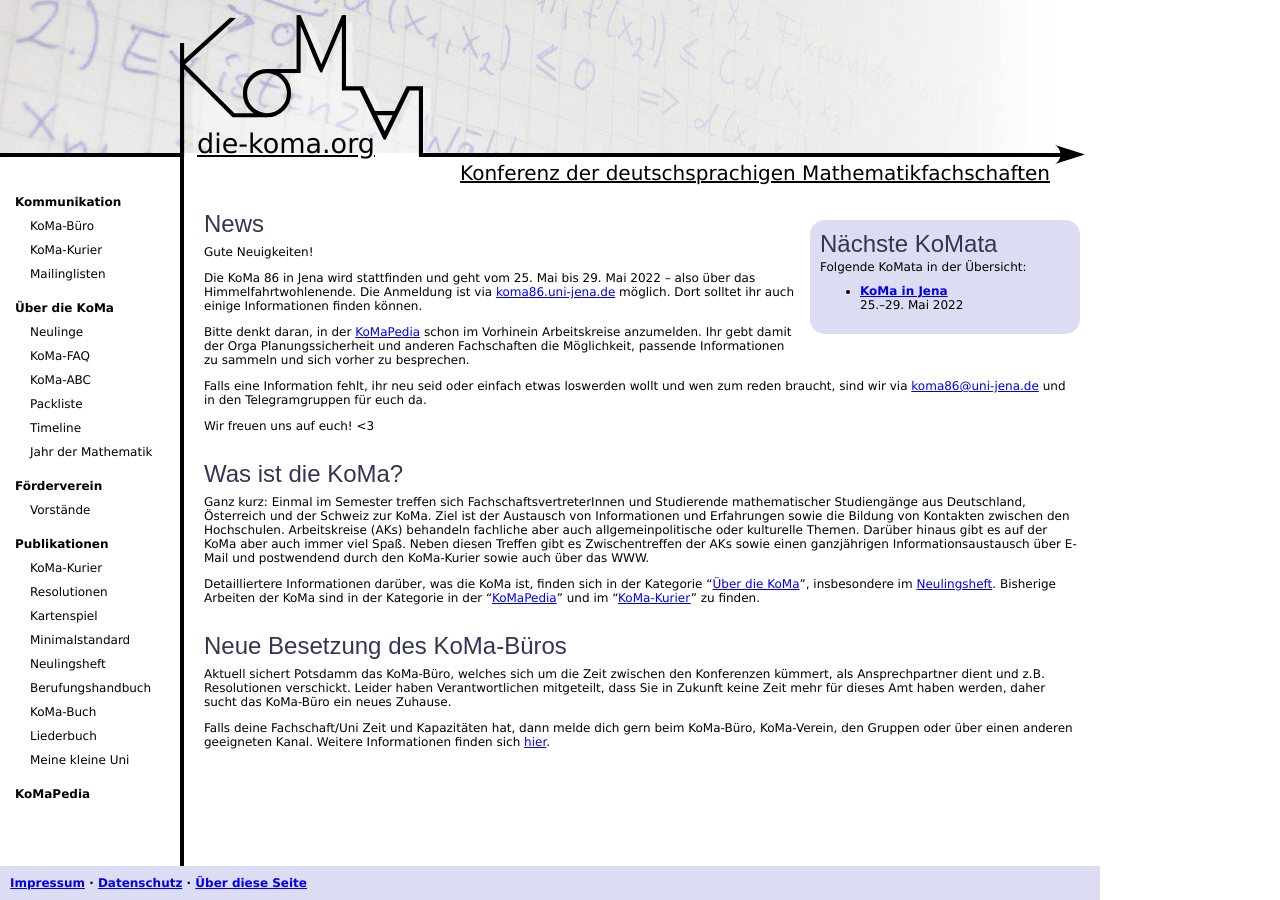
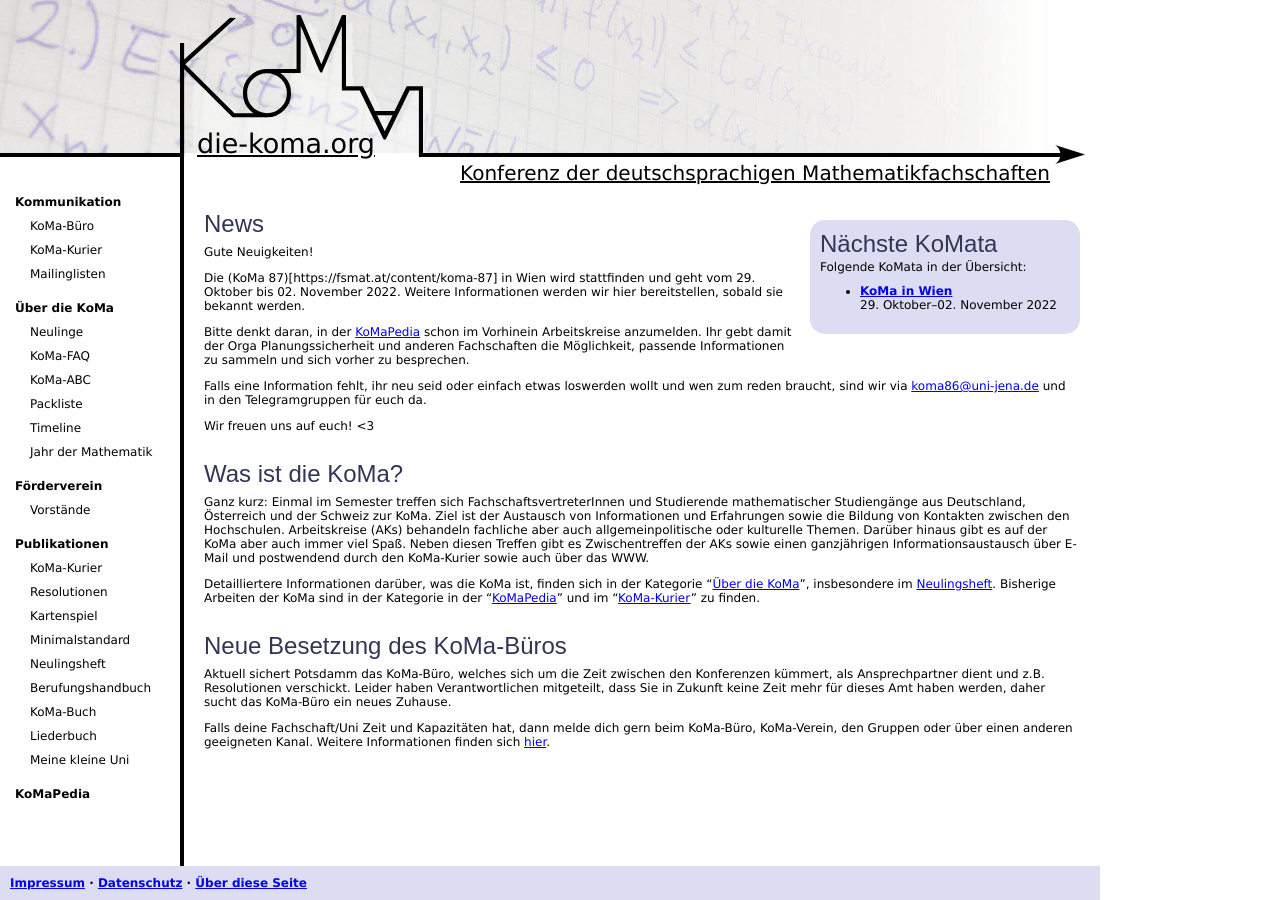
Before and after one commit to Die-KoMa/die-koma.org, a Jekyll site: the page built from index.md, in a window 1280 px wide. Built offline with Jekyll 4.4.1, drawn with Linux system fonts in a browser that asks for light colours.

Commit message:
Add KoMa87

```diff
--- a/_includes/next_koma.html
+++ b/_includes/next_koma.html
@@ -3,8 +3,8 @@
   <span>Folgende KoMata in der Übersicht:</span>
   <ul>
     <li>
-        <span class="name"><a href="https://koma86.uni-jena.de">KoMa in Jena</a></span>
-        <span class="date">25.–29. Mai 2022</span>
+        <span class="name"><a href="https://fsmat.at/content/koma-87">KoMa in Wien</a></span>
+        <span class="date">29. Oktober–02. November 2022</span>
     </li>
   </ul>
 </div>
--- a/index.md
+++ b/index.md
@@ -8,9 +8,8 @@ order: 1
 
 Gute Neuigkeiten!
 
-Die KoMa 86 in Jena wird stattfinden und geht vom 25. Mai bis 29. Mai 2022 -- also über das Himmelfahrtwohlenende.
-Die Anmeldung ist via [koma86.uni-jena.de](https://koma86.uni-jena.de/) möglich.
-Dort solltet ihr auch einige Informationen finden können.
+Die (KoMa 87)[https://fsmat.at/content/koma-87] in Wien wird stattfinden und geht vom 29. Oktober bis 02. November 2022.
+Weitere Informationen werden wir hier bereitstellen, sobald sie bekannt werden.
 
 Bitte denkt daran, in der [KoMaPedia](./KoMaPedia) schon im Vorhinein Arbeitskreise anzumelden.
 Ihr gebt damit der Orga Planungssicherheit und anderen Fachschaften die Möglichkeit, passende Informationen zu sammeln und sich vorher zu besprechen.
```
Also changed, not shown: ueber_die_koma/timeline.md (+1 -0 lines).
